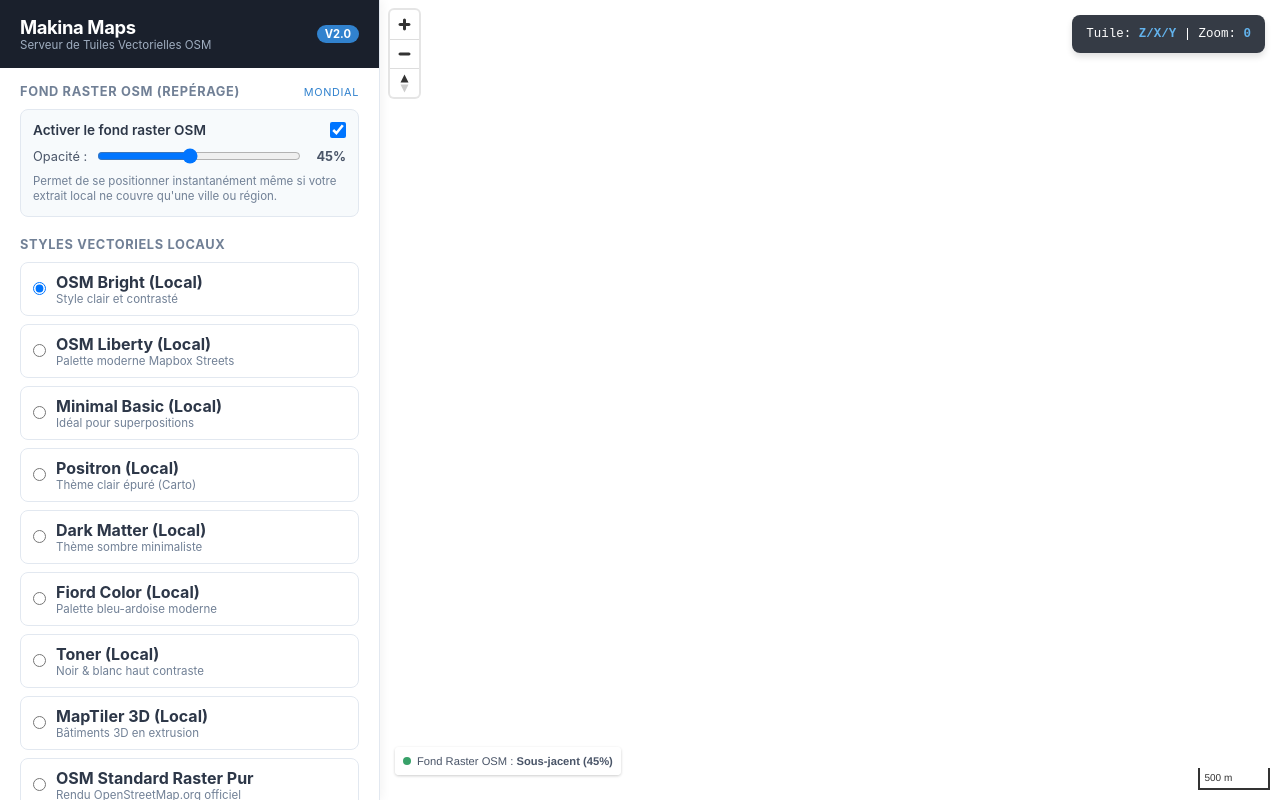
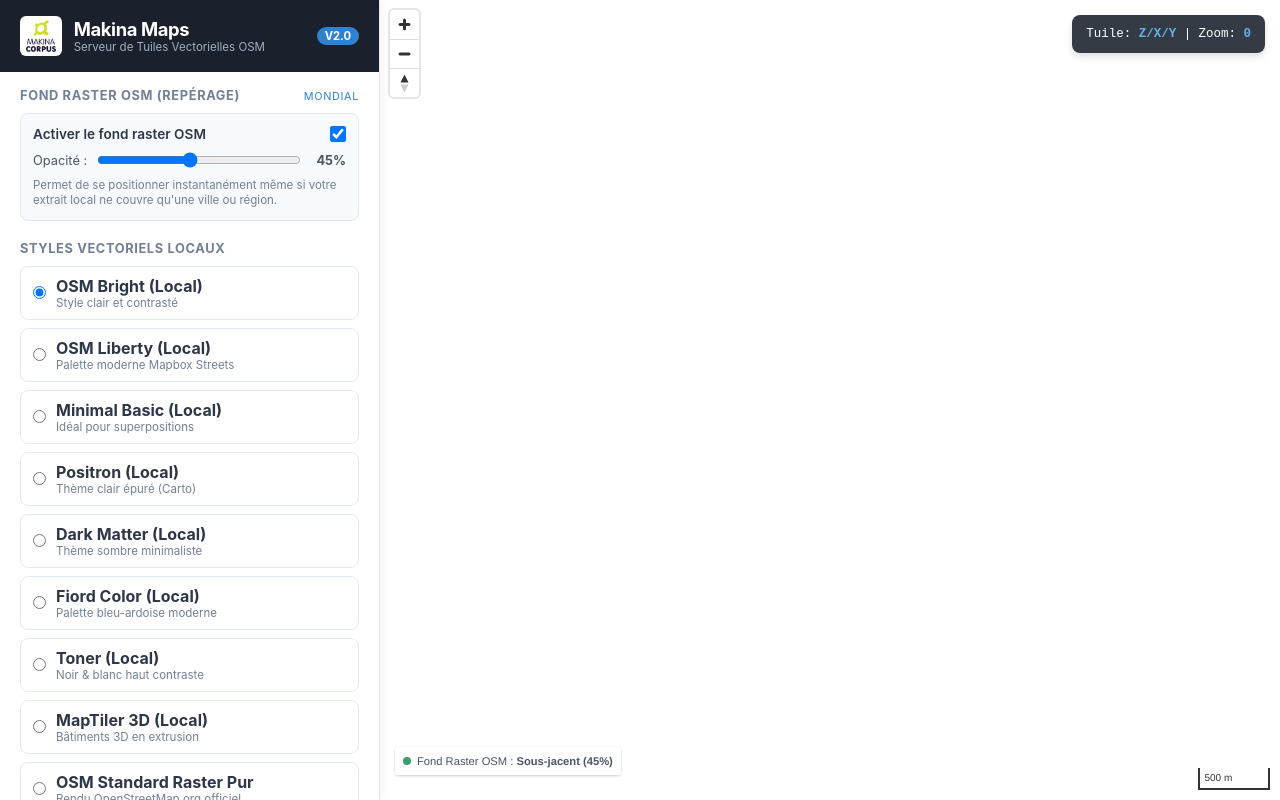
Before and after one commit to submarcos/maps, a plain HTML site: page web/index.html in a window 1280 px wide. Drawn offline with nearby package versions, Linux system fonts and the light colour scheme; no server answers.

Commit message:
feat(web): add Makina Corpus logo to viewer header

```diff
--- a/web/index.html
+++ b/web/index.html
@@ -33,7 +33,16 @@
         .header-title {
             display: flex;
             align-items: center;
-            gap: 10px;
+            gap: 12px;
+        }
+
+        .header-logo {
+            height: 40px;
+            width: auto;
+            background: #ffffff;
+            padding: 4px 6px;
+            border-radius: 6px;
+            display: block;
         }
 
         .header h1 {
@@ -245,6 +254,9 @@
     <div id="sidebar">
         <div class="header">
             <div class="header-title">
+                <a href="https://makina-corpus.com" target="_blank" rel="noopener noreferrer" title="Makina Corpus">
+                    <img src="/web/logo-makina-corpus.png" alt="Makina Corpus" class="header-logo">
+                </a>
                 <div>
                     <h1>Makina Maps</h1>
                     <div style="font-size:0.72rem; color:#a0aec0;">Serveur de Tuiles Vectorielles OSM</div>
```
Also changed, not shown: web/logo-makina-corpus.png (added).
